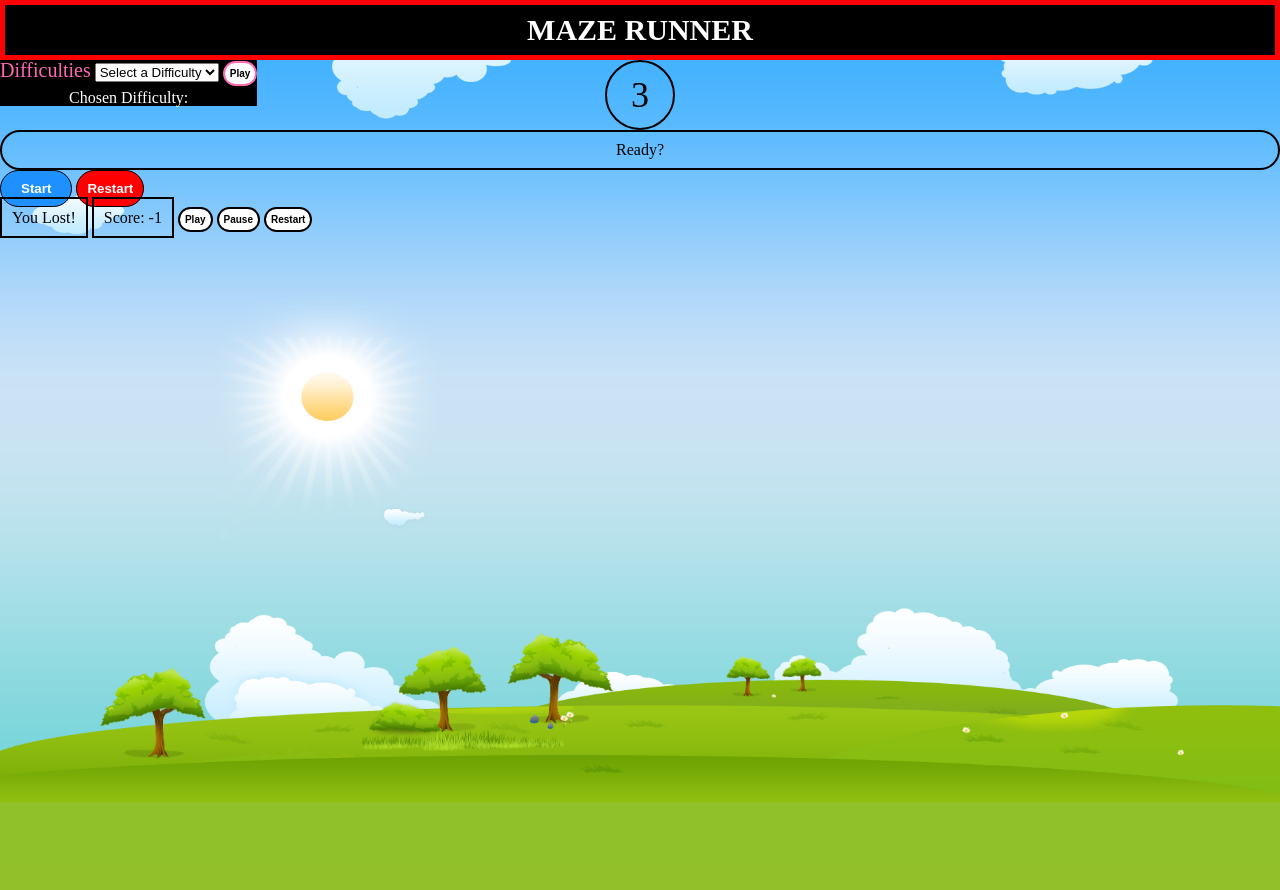
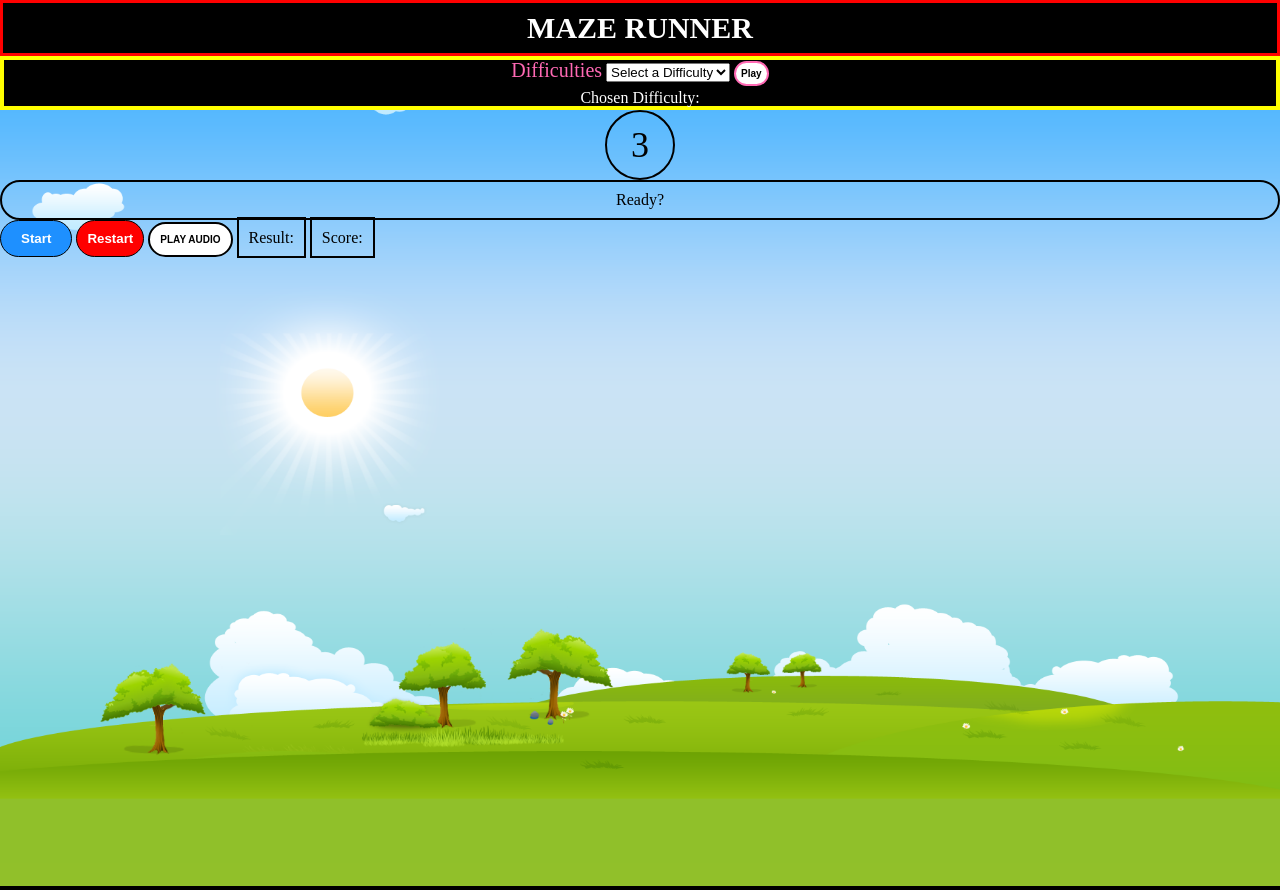
Before and after one commit to RaidenDilan/project-1, a PHP site: page / in a window 1280 px wide; the page is wider, and only the part inside the window is pictured. Run offline with PHP 8.4, Linux system fonts and the light colour scheme; some libraries are stand-ins or nearby versions.

Commit message:
refactoring and grid fix

```diff
--- a/css/style.css
+++ b/css/style.css
@@ -17,7 +17,7 @@ main {
 h1 {
   position: relative;
   background-color: black;
-  border: 5px solid red;
+  border: 3px solid red;
   padding: 10px;
   margin: 0 auto;
   display: block;
@@ -36,14 +36,17 @@ img {
 
 ul {
   margin: 0 auto;
-  width: 350px;
   display: block;
   position: relative;
   /*visibility: hidden;*/
 }
 
+ul[data-width='3'] {
+  width: 350px;
+}
+
 ul[data-width='4'] {
-  width: 408px;
+  width: 409px;
 }
 
 li {
@@ -72,14 +75,15 @@ div.footer {
 div.main-page {
   margin: 0 auto;
   background-color: black;
-  position: absolute;
-  /*display: inline;*/
+  position: relative;
+  /*display: block;*/
   color: white;
   /*padding: 150px;*/
   /*width: 1425px;
   height: 830px;*/
   /*font-size: 30px;*/
   text-align: center;
+  border: 4px solid yellow;
 }
 
 label {
@@ -95,7 +99,7 @@ form {
 }
 span#chosen-difficulty {
   font-size: 20px;
-  color: yellow;
+  color: hotpink;
 }
 
 img.starter {
@@ -135,6 +139,18 @@ li.wall {
 }
 
 .playaudio {
+  padding: 10px;
+  margin: 0 auto;
+  display: inline-block;
+  position: relative;
+  background-color: white;
+  outline: none;
+  border: 2px solid black;
+  border-radius: 20px;
+  font-size: 10px;
+  font-weight: bold;
+}
+/*.restartaudio {
   padding: 5px;
   margin: 0 auto;
   display: inline-block;
@@ -145,32 +161,8 @@ li.wall {
   border-radius: 20px;
   font-size: 10px;
   font-weight: bold;
-}
-.pauseaudio {
-  padding: 5px;
-  margin: 0 auto;
-  display: inline-block;
-  position: relative;
-  background-color: white;
-  outline: none;
-  border: 2px solid black;
-  border-radius: 20px;
-  font-size: 10px;
-  font-weight: bold;
-}
+}*/
 
-.restartaudio {
-  padding: 5px;
-  margin: 0 auto;
-  display: inline-block;
-  position: relative;
-  background-color: white;
-  outline: none;
-  border: 2px solid black;
-  border-radius: 20px;
-  font-size: 10px;
-  font-weight: bold;
-}
 .playgame {
   font-size: 10px;
   border-radius: 20px;
--- a/index.html
+++ b/index.html
@@ -12,6 +12,7 @@
     <header>
       <h1>MAZE RUNNER</h1>
       <img src="images/field.png" class="field">
+      <!-- <img src="images/mazerunner.jpg" class="field"> -->
     </header>
     <main>
       <div class="main-page">
@@ -33,15 +34,16 @@
         <ul class="board"></ul>
         <button class="play">Start</button>
         <button class="reset">Restart</button>
+        <button class="playaudio">PLAY AUDIO</button>
+        <audio src="audio/main.mp3"></audio>
+        <p class="result">Result:</p>
+        <div class="score-board">Score: <span class="score"></span></div>
     </main>
     <footer>
-      <div class="footer">
+      <!-- <div class="footer">
         <p class="result">Result:</p>
-        <div class="score-board">Score: <span class="score">0</span></div>
-        <button class="playaudio">Play</button>
-        <button class="pauseaudio">Pause</button>
-        <button class="restartaudio">Restart</button>
-      </div>
+        <div class="score-board">Score: <span class="score"></span></div>
+      </div> -->
     </footer>
   </body>
 </html>
--- a/js/app.js
+++ b/js/app.js
@@ -1,13 +1,4 @@
 $(() => {
-//----------- Show instructions when the key 'I' is pressed and held ---------//
-// add an empty div that covers the whole screen
-// give the choice of difficulties to choose from
-// then hide the div to show the game
-
-  // const $startScreen = $('startScreen');
-
-//--------------------------------- OBJECTS ----------------------------------//
-
   const $timer = $('.timer');
   const $display = $('.display');
   const $startBtn = $('.play');
@@ -16,15 +7,14 @@ $(() => {
   const $score = $('.score');
   const $begin = $('.playgame');
   const destination = 8;
-
+  let $cells = null;
   let time = 3;
   let timerId = null;
   let userScore = 0;
   let width = 0;
   let level = null;
-
+  let currentIndex = 0;
 //------ Reset the board if the player runs into a wall within the board -----//
-
 //--------------------------- CHOOSE DIFFICULTY------------------------------//
   const $select = $('select');
   const $chosenDifficulty = $('#chosen-difficulty');
@@ -33,9 +23,7 @@ $(() => {
     // e.preventDefault();
     level = $(e.target).val();
     $chosenDifficulty.html(level);
-    // console.log();
   });
-
   $begin.on('click', buildGrid);
 //----------------------------LEVEL DIFFICULTY------------------------------//
   const level1 = [0,0,0,0,1,0,0,1,0];
@@ -44,27 +32,27 @@ $(() => {
 
   function buildGrid() {
     console.log('inside buildGrid()');
-    let gridWidth = null;
     let levelArray = [];
+    currentIndex = 0;
     const $grid = $('ul');
+    $grid.empty();
 
     switch(level) {
       case 'Easy':
         levelArray = level1;
-        gridWidth = 3;
+        width = 3;
         break;
       case 'Medium':
         levelArray = level2;
-        gridWidth = 4;
+        width = 4;
         break;
       case 'Hard':
         levelArray = level3;
-        gridWidth = 5;
+        width = 4;
         break;
     }
 
-    $grid.attr('data-width', gridWidth);
-    width = gridWidth;
+    $grid.attr('data-width', width);
 
     levelArray.forEach((cell, index) => {
       const $cell = $('<li>');
@@ -75,26 +63,23 @@ $(() => {
         $cell.addClass('ball');
       }
       $cell.appendTo($grid);
-      // console.log('Lists');
-      // console.log(cell);
-      // console.log($grid);
     });
+
+    $cells = $('li');
+    $cells.eq(currentIndex).addClass('ball');
   }
-
-  //--------------- Runs the PLAY button and starts the timer ------------------//
-
+  //--------------------------------TIMER------------------------------------//
   $startBtn.on('click', startTimer);
 
   function startTimer() {
-    // time = 3; //------------------------------------//
     $display.html('GO!');
+    $score.html(userScore);
     $timer.addClass('active');
     $startBtn.hide();
 
     timerId = setInterval(() => {
       time--;
       $timer.html(time);
-      // console.log('Set Interval Working!');
 
       if(time === 0) {
         clearInterval(timerId);
@@ -103,27 +88,20 @@ $(() => {
         $startBtn.html('Play Again');
         $display.html('Try Again?');
         $reset.hide();
-        // console.log('Clear Interval Working!');
       }
       if(time === 0) {
         time = 4;
       }
     }, 1000);
   }
-
-//--------- Create the edges of the board and the arrow key function --------//
-
-  const $cells = $('li');
-  let currentIndex = 0;
-  $cells.eq(currentIndex).addClass('ball');
-
+//------------------------------BALL & ARROW KEYS-----------------------------//
   $(document).keydown(function(e) {
     moveBall(e);
   });
 
   function moveBall(e) {
-    console.log('inside moveBall()');
-    // e.preventDefault(); //------------------------------------------//
+    // console.log('inside moveBall()');
+    if(!e.metaKey) e.preventDefault();
     $cells.removeClass('ball');
     switch (e.keyCode) {
       case 37: //left arrow key
@@ -135,9 +113,6 @@ $(() => {
         if (currentIndex > width-1) {
           currentIndex -= width;
         }
-        // if (currentIndex < width === width) {
-        //   currentIndex = currentIndex - 3;
-        // }
         break;
       case 39: //right arrow key
         if (currentIndex%width !== width-1) {
@@ -148,17 +123,13 @@ $(() => {
         if (currentIndex < ($cells.length - width)) {
           currentIndex += width;
         }
-        // if (currentIndex > $cells.length !== (width+1)) {
-        //   currentIndex = currentIndex + 3;
-        // }
         break;
     }
+
     $cells.eq(currentIndex).addClass('ball');
     // console.log(currentIndex);
   }
-
-//---------------------------- The reset button ------------------------------//
-
+//-------------------------------RESET BUTTON---------------------------------//
   $reset.on('click', () => {
     userScore = 0;
     time = 3;
@@ -169,15 +140,10 @@ $(() => {
     $result.html('Result:');
     $timer.removeClass('active');
     $startBtn.show();
-    // console.log('Game Restarted');
   });
+// ------------------------------WIN CONDITION------------------------------- //
+  function winCondition() {
 
-// ----------------------------- Win Condition ------------------------------ //
-
-  // $startBtn.on('click', winCondition);
-
-  function winCondition() {
-    // console.log(destination);
     if (currentIndex === destination) {
       $result.html('You Won!');
       userScore++;
@@ -185,15 +151,24 @@ $(() => {
       $result.html('You Lost!');
       userScore--;
     }
-    $score.html(userScore); //updates latest score
+    $score.html(userScore);
     // console.log(userScore);
   }
-  winCondition();
-
-// ----------------------------Create sound effects---------------------------//
-  // const $audio = $('audio');
-  //
-  // $audio.on('click', () => {
-  //
-  // });
+  // winCondition();
+// -----------------------------------AUDIO----------------------------------//
+  const $audio = $('audio').get(0);
+  const $playaudio = $('.playaudio');
+  let h = 1;
+  $playaudio.on('click', (e) => {
+    if( h%2 !==0) {
+      $audio.play();
+      e.target.innerHTML = 'PAUSE AUDIO';
+      h+=1;
+    } else {
+      $audio.pause();
+      e.target.innerHTML = 'PLAY AUDIO';
+      h+=1;
+    }
+    // console.log(h);
+  });
 });
```
Also changed, not shown: js/temporary app.js (+41 -1 lines), images/mazerunner.jpg (renamed from images/maze runner.jpg), images/mazerunner1.jpg (added), 4 other files.
